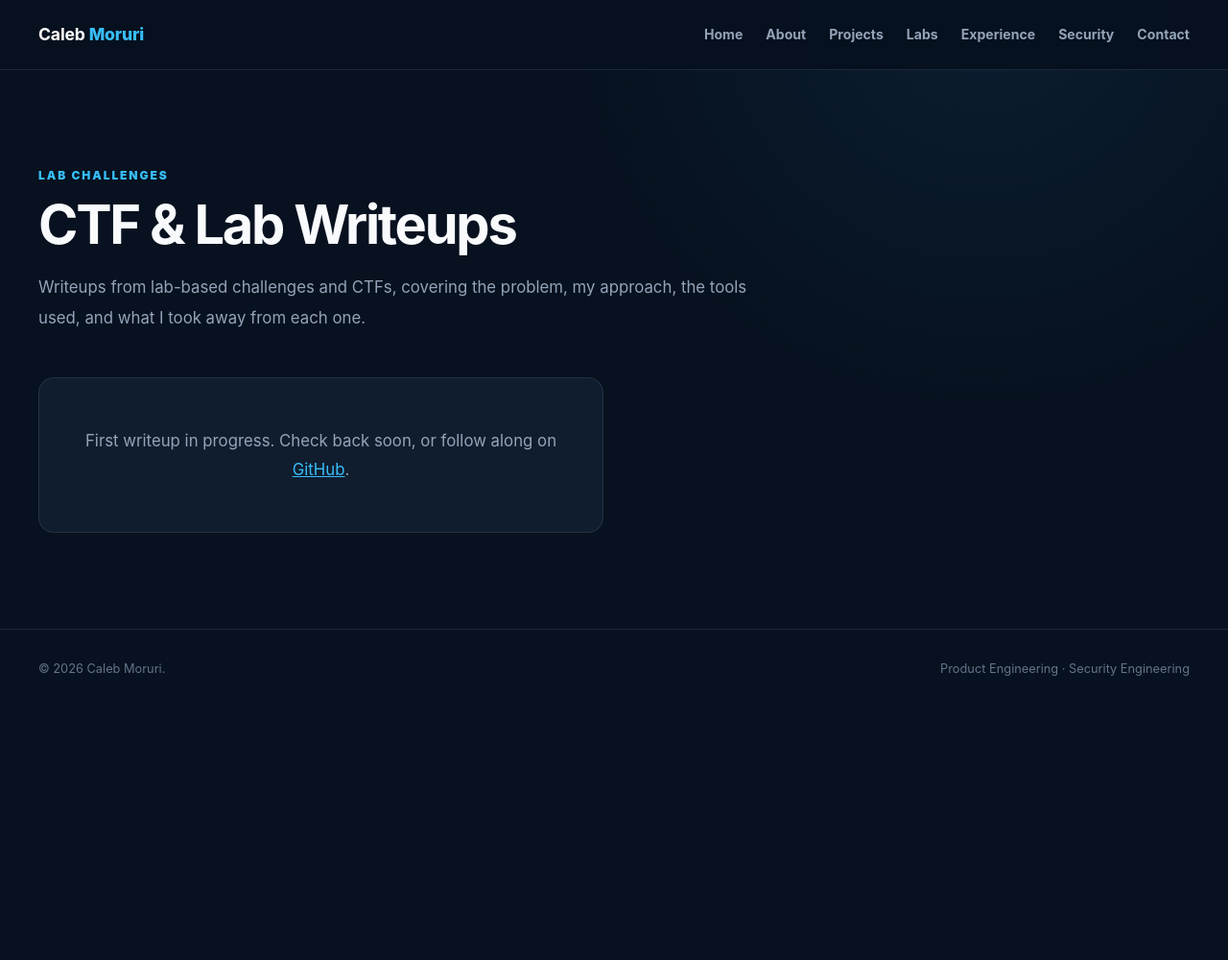
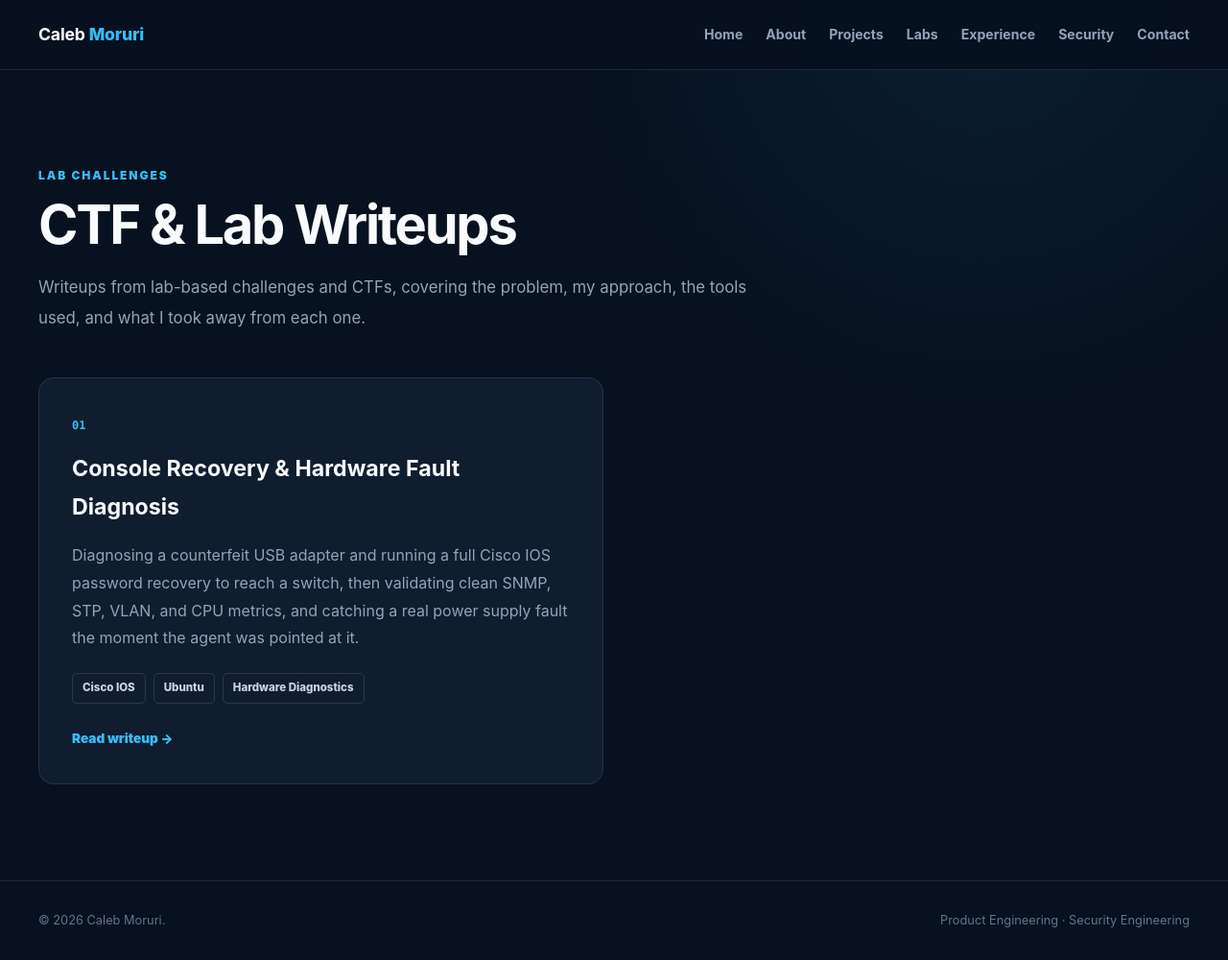
Before and after one commit to mogoaz/mogoaz.github.io, a Jekyll site: the page built from _pages/labs.md, in a window 1280 px wide and 1000 px high. Shown: the whole window at 96% size. Built offline with Jekyll 4.4.1, drawn with Linux system fonts in a browser that asks for light colours.

Commit message:
Add files via upload

```diff
--- a/_pages/labs.md
+++ b/_pages/labs.md
@@ -27,23 +27,40 @@ permalink: /labs/
 
     <div class="portfolio-projects">
 
-      <article
-        class="portfolio-project"
-        style="text-align: center; padding: 50px 30px;"
-      >
+      <article class="portfolio-project">
 
-        <p class="portfolio-description" style="margin: 0;">
+        <span class="portfolio-card-number">
+          01
+        </span>
 
-          First writeup in progress. Check back soon, or follow
-          along on
-          <a
-            href="https://github.com/mogoaz"
-            target="_blank"
-            rel="noopener noreferrer"
-            style="color: var(--blue); text-decoration: underline;"
-          >GitHub</a>.
+        <h3>
+          Console Recovery & Hardware Fault Diagnosis
+        </h3>
+
+        <p>
+
+          Diagnosing a counterfeit USB adapter and running a full
+          Cisco IOS password recovery to reach a switch, then
+          validating clean SNMP, STP, VLAN, and CPU metrics, and
+          catching a real power supply fault the moment the agent
+          was pointed at it.
 
         </p>
+
+        <div class="portfolio-tags">
+
+          <span class="portfolio-tag">Cisco IOS</span>
+          <span class="portfolio-tag">Ubuntu</span>
+          <span class="portfolio-tag">Hardware Diagnostics</span>
+
+        </div>
+
+        <a
+          class="portfolio-project-link"
+          href="/labs/switch-recovery/"
+        >
+          Read writeup →
+        </a>
 
       </article>
 
```
